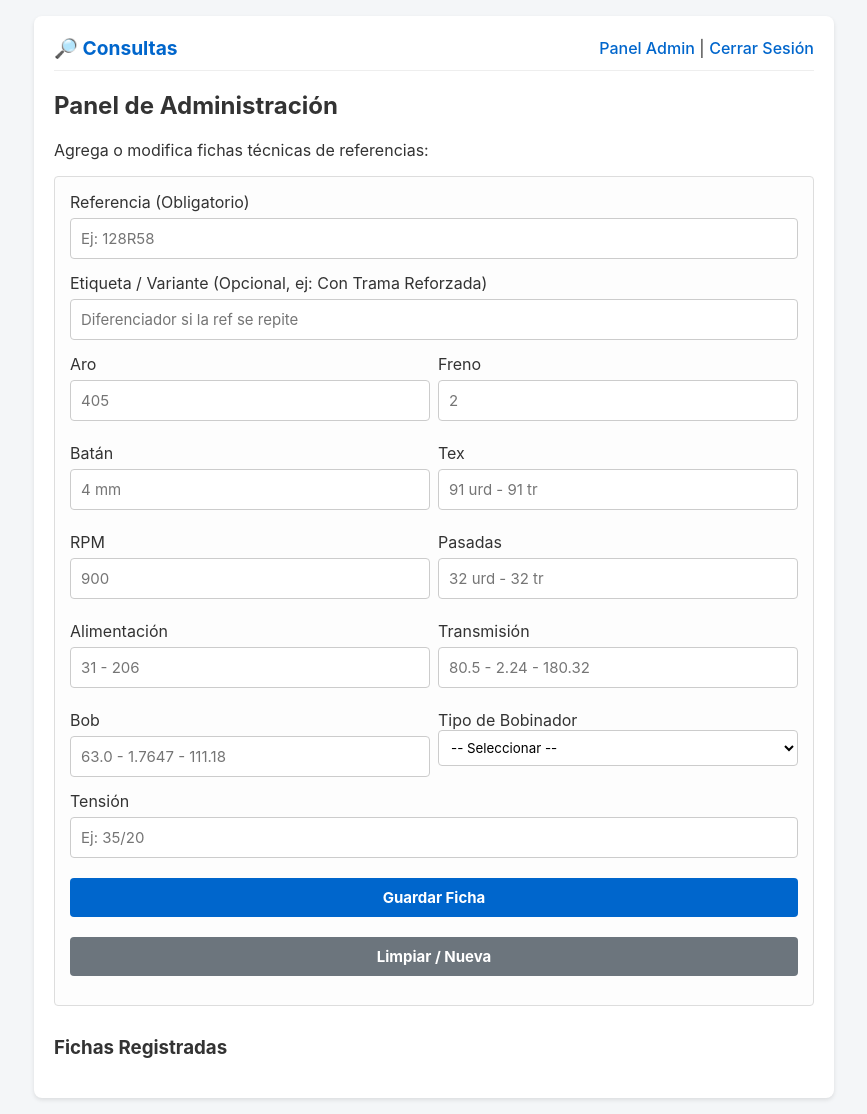
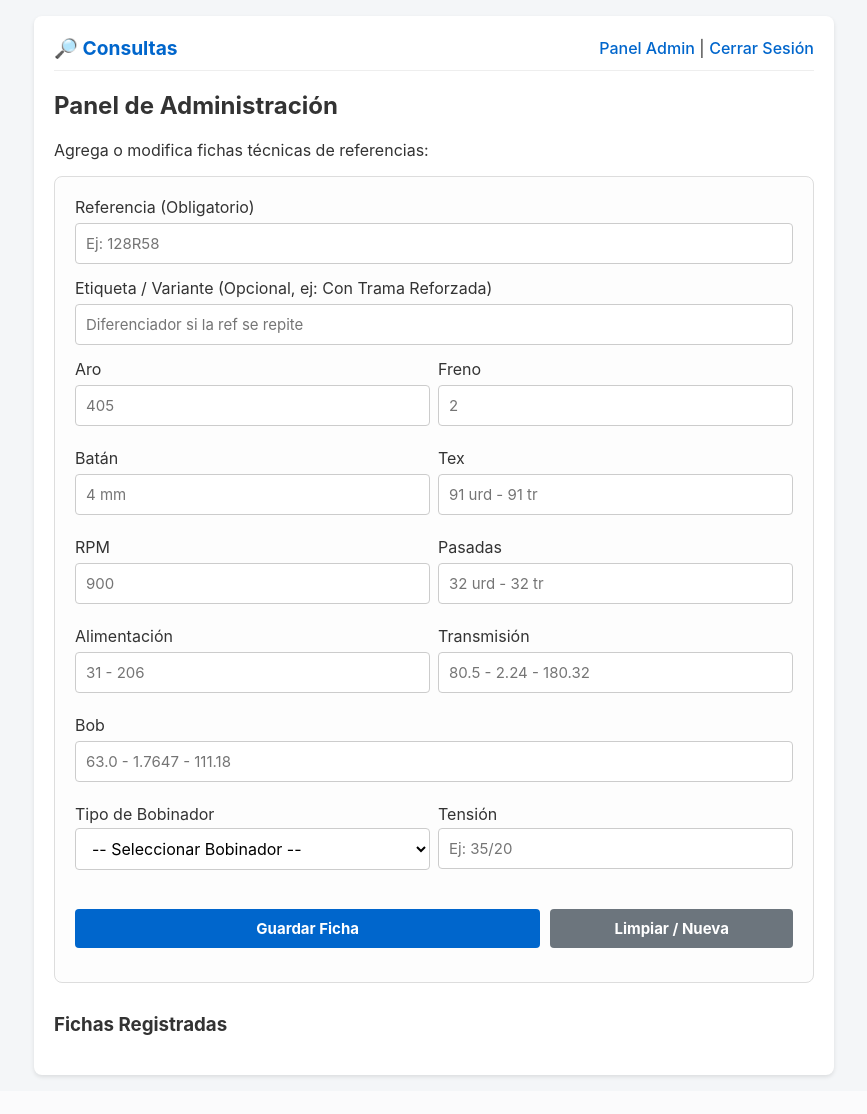
Before and after one commit to sendai6021-Maki/catalogo-referencias, a Flask app: page /admin in a window 1280 px wide. Shown: the whole page, without its empty margins (206-1073 px from the left). After the commit the page ends 1079 px from the top, so only its background shows below. Run offline with Flask 3, Linux system fonts and the light colour scheme; the visitor is signed in with stand-in values (Sample User, id 1); data that the repository does not hold is empty; some libraries are stand-ins or nearby versions.

Commit message:
Organizar tipo de bobinador y tension en la cuadricula

```diff
--- a/templates/admin.html
+++ b/templates/admin.html
@@ -3,7 +3,7 @@
 <h2>Panel de Administración</h2>
 <p>Agrega o modifica fichas técnicas de referencias:</p>
 
-<form method="POST" style="background: #fdfdfd; padding: 15px; border: 1px solid #ddd; border-radius: 4px; margin-bottom: 30px;">
+<form method="POST" style="background: #fdfdfd; padding: 20px; border: 1px solid #ddd; border-radius: 8px; margin-bottom: 30px;">
   <input type="hidden" name="id" id="form-id">
 
   <label>Referencia (Obligatorio)</label>
@@ -21,6 +21,7 @@
       <label>Freno</label>
       <input type="text" name="freno" id="form-freno" placeholder="2">
     </div>
+
     <div>
       <label>Batán</label>
       <input type="text" name="batan" id="form-batan" placeholder="4 mm">
@@ -29,6 +30,7 @@
       <label>Tex</label>
       <input type="text" name="tex" id="form-tex" placeholder="91 urd - 91 tr">
     </div>
+
     <div>
       <label>RPM</label>
       <input type="text" name="rpm" id="form-rpm" placeholder="900">
@@ -37,6 +39,7 @@
       <label>Pasadas</label>
       <input type="text" name="pasadas" id="form-pasadas" placeholder="32 urd - 32 tr">
     </div>
+
     <div>
       <label>Alimentación</label>
       <input type="text" name="alimentacion" id="form-alim" placeholder="31 - 206">
@@ -45,39 +48,44 @@
       <label>Transmisión</label>
       <input type="text" name="transmision" id="form-trans" placeholder="80.5 - 2.24 - 180.32">
     </div>
-    <div>
+
+    <div style="grid-column: 1 / -1;">
       <label>Bob</label>
       <input type="text" name="bob" id="form-bob" placeholder="63.0 - 1.7647 - 111.18">
     </div>
+
     <div>
       <label>Tipo de Bobinador</label>
-      <select name="tipo_bobinador" id="form-tipo-bob" style="width: 100%; padding: 8px; margin-bottom: 12px; border: 1px solid #ccc; border-radius: 4px; box-sizing: border-box; background: #fff;">
-        <option value="">-- Seleccionar --</option>
+      <select name="tipo_bobinador" id="form-tipo-bob" style="width: 100%; height: 42px; padding: 8px 12px; margin-top: 4px; border: 1px solid #ccc; border-radius: 4px; background: #fff; font-size: 1rem; box-sizing: border-box;">
+        <option value="">-- Seleccionar Bobinador --</option>
         <option value="Bobinador grande">Bobinador grande</option>
         <option value="Bobinador pequeño">Bobinador pequeño</option>
       </select>
     </div>
+    <div>
+      <label>Tensión</label>
+      <input type="text" name="tension_bob_gra" id="form-tension" placeholder="Ej: 35/20" style="margin-top: 4px;">
+    </div>
   </div>
 
-  <label>Tensión</label>
-  <input type="text" name="tension_bob_gra" id="form-tension" placeholder="Ej: 35/20">
-
-  <button type="submit" id="btn-save">Guardar Ficha</button>
-  <button type="button" onclick="limpiarFormulario()" style="background: #6c757d;">Limpiar / Nueva</button>
+  <div style="margin-top: 20px; display: flex; gap: 10px;">
+    <button type="submit" id="btn-save" style="flex: 2;">Guardar Ficha</button>
+    <button type="button" onclick="limpiarFormulario()" style="flex: 1; background: #6c757d;">Limpiar / Nueva</button>
+  </div>
 </form>
 
 <h3>Fichas Registradas</h3>
 {% for f in fichas %}
   <div class="card">
     <strong>{{ f.referencia }}</strong> {% if f.nota_variante %}- <em>{{ f.nota_variante }}</em>{% endif %}
-    <p style="font-size: 0.85rem; margin: 5px 0;">
+    <p style="font-size: 0.85rem; margin: 6px 0; color: #555;">
       RPM: {{ f.rpm }} | Batán: {{ f.batan }} | Tex: {{ f.tex }} | Aro: {{ f.aro }}
-      {% if f.tipo_bobinador %}| {{ f.tipo_bobinador }}{% endif %}
-      {% if f.tension_bob_gra %}| Tensión: {{ f.tension_bob_gra }}{% endif %}
+      {% if f.tipo_bobinador %}| <strong>{{ f.tipo_bobinador }}</strong>{% endif %}
+      {% if f.tension_bob_gra %}| Tensión: <strong>{{ f.tension_bob_gra }}</strong>{% endif %}
     </p>
     <div style="display: flex; gap: 8px;">
       <button type="button"
-              style="width: auto; padding: 6px 12px; margin: 0; background: #28a745;"
+              style="width: auto; padding: 6px 14px; margin: 0; background: #28a745;"
               data-id="{{ f.id }}"
               data-referencia="{{ f.referencia }}"
               data-nota="{{ f.nota_variante }}"
@@ -97,7 +105,7 @@
       </button>
 
       <form method="POST" action="{{ url_for('eliminar', id=f.id) }}" style="display:inline; margin:0;" onsubmit="return confirm('¿Seguro de eliminar?');">
-        <button type="submit" class="btn-danger" style="width: auto; padding: 6px 12px; margin: 0;">Eliminar</button>
+        <button type="submit" class="btn-danger" style="width: auto; padding: 6px 14px; margin: 0;">Eliminar</button>
       </form>
     </div>
   </div>
```
